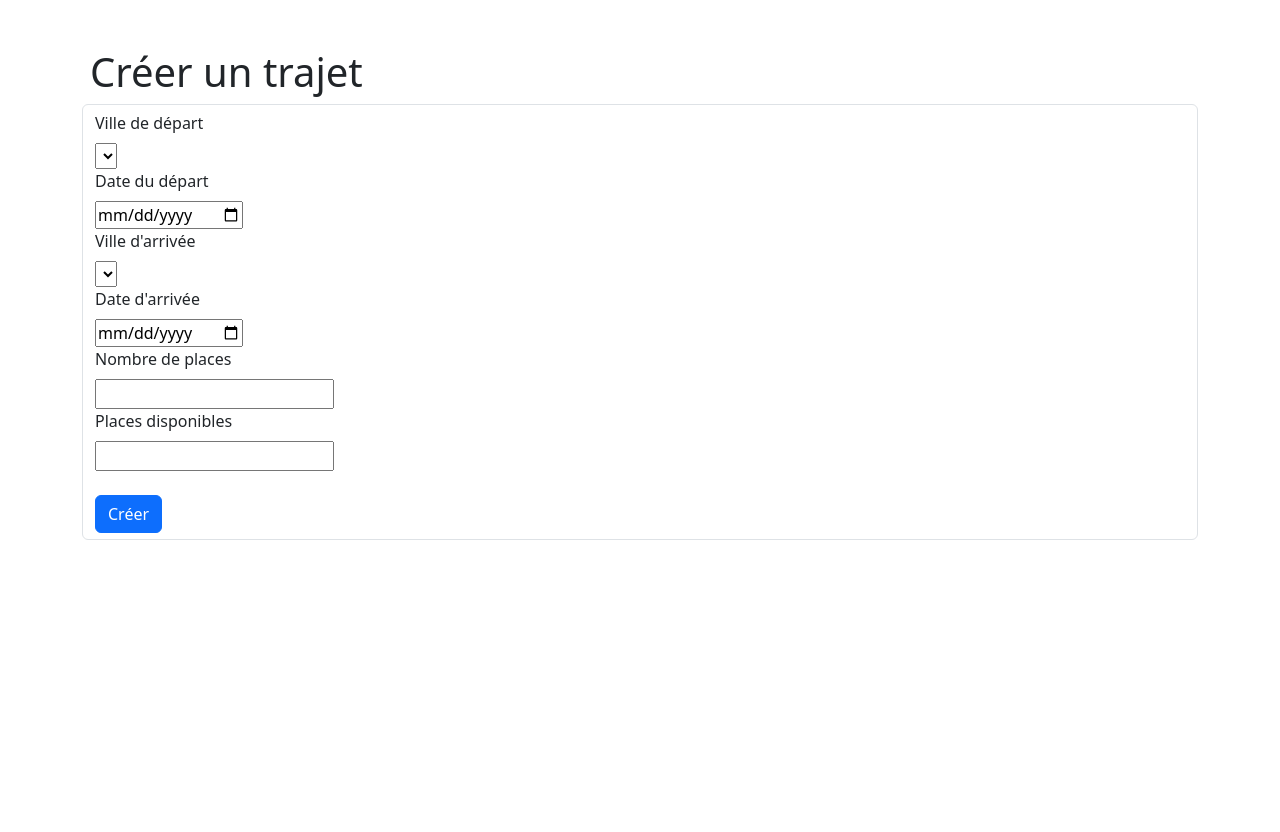
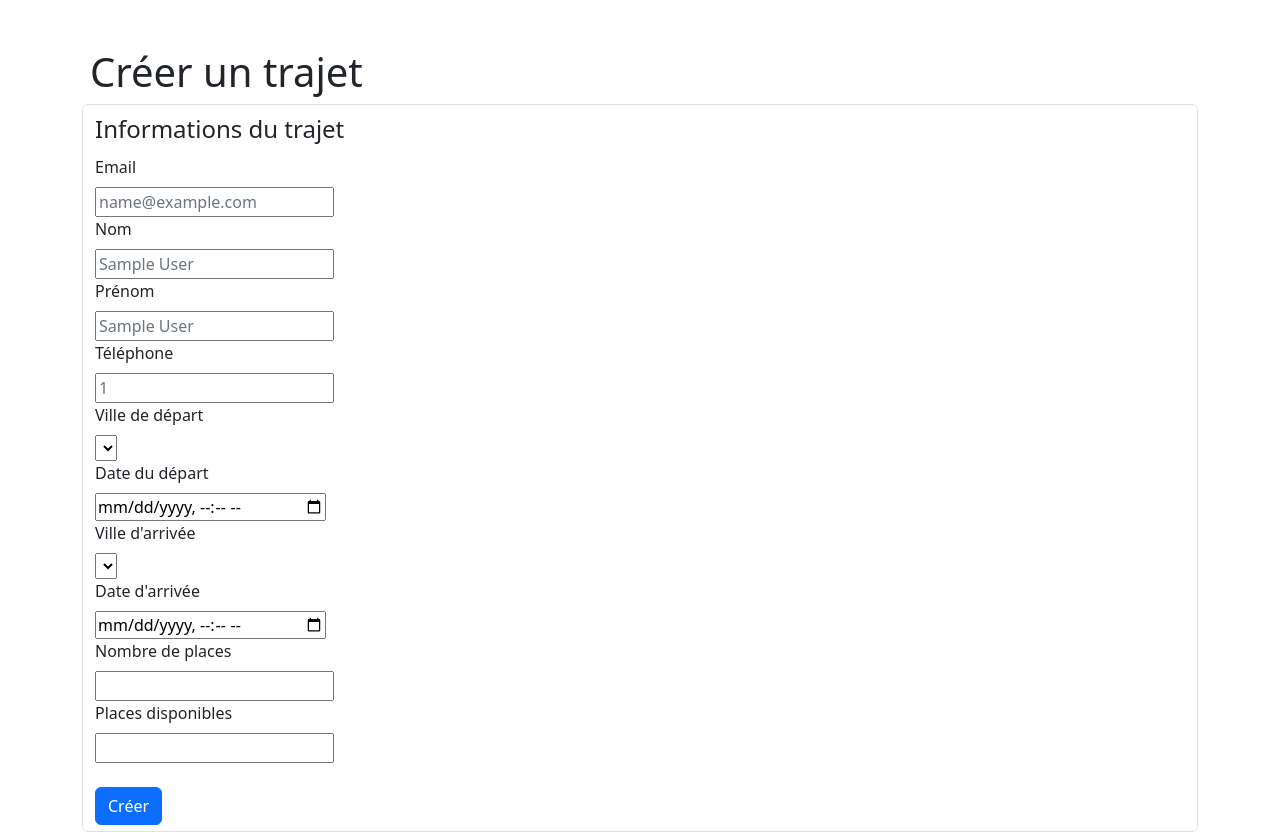
Before and after one commit to boulayM/klaxonApp, a PHP site: page /templates/creerTrajet.php in a window 1280 px wide. Before the commit the page ends 540 px from the top, so only its background shows below. Run offline with PHP 8.4, Linux system fonts and the light colour scheme; the visitor is signed in with stand-in values (Sample User, id 1); data that the repository does not hold is empty.

Commit message:
session functions

```diff
--- a/controller/trajetController.php
+++ b/controller/trajetController.php
@@ -1,5 +1,6 @@
 <?php
 require_once '../core/db.php';
+
 
 $depart = $_POST['depart'];
 $arrivee = $_POST['arrivee'];
@@ -7,9 +8,10 @@ $date_depart = $_POST['date_depart'];
 $date_arrivee = $_POST['date_arrivee'];
 $nbr_places = $_POST['nbr_places'];
 $places_dispo = $_POST['places_dispo'];
+$contact = $_SESSION['email'];
 
-$sql = "INSERT INTO trajets (depart, arrivee, date_depart, date_arrivee, nbr_places, places_dispo)
-        VALUES ('$depart', '$arrivee', '$date_depart', '$date_arrivee', '$nbr_places', '$places_dispo')";
+$sql = "INSERT INTO trajets (depart, arrivee, date_depart, date_arrivee, nbr_places, places_dispo, contact)
+        VALUES ('$depart', '$arrivee', '$date_depart', '$date_arrivee', '$nbr_places', '$places_dispo', '$_contact')";
 if ($depart == $arrivee) {
     header('Location: '.$uri.'/appKlaxon/templates/trajetError.php');
     exit();
--- a/controller/userTrajetController.php
+++ b/controller/userTrajetController.php
@@ -1,17 +1,18 @@
 <?php
 require_once '../core/db.php';
 
-// Requête pour récupérer les données
-$sql = "SELECT id, ville FROM agences ORDER BY ville ASC";
-$resultat = $conn->query($sql);
+// Start the session
+session_start();
 
-if ($resultat -> num_rows > 0) {
-    // Parcourir chaque ligne de résultat
-    while ($ligne = $resultat->fetch_assoc()) {
-        $id = $ligne['id'];
-        $ville = $ligne['ville'];
-        echo "<option value='$id'>$ville</option>";
-    }
-}
+// Set form inputs for user trajet
 
+echo '
+<label class="form-label" for="email">Email</label><br>
+<input class="text-secondary" type="text" name="email" id="email" value="'.htmlspecialchars($_SESSION['email']).' " readonly><br>
+<label class="form-label" for="nom">Nom</label><br>
+<input class="text-secondary" type="text" name="nom" id="nom" value="'.htmlspecialchars($_SESSION['nom']).'" readonly><br>
+<label class="form-label" for="prenom">Prénom</label><br>
+<input class="text-secondary" type="text" name="prenom" id="prenom" value="'.htmlspecialchars($_SESSION['prenom']).'" readonly><br>
+<label class="form-label" for="telephone">Téléphone</label><br>
+<input class="text-secondary" type="text" name="telephone" id="telephone" value="'.htmlspecialchars($_SESSION['telephone']).'"readonly><br>';
 ?>
--- a/templates/creerTrajet.php
+++ b/templates/creerTrajet.php
@@ -13,7 +13,8 @@
         <form action="/appKlaxon/controller/trajetController.php" method="post" class="form-control">
 
             <fieldset>
-
+                <legend>Informations du trajet</legend>
+                <?php include '../controller/userTrajetController.php'; ?>
 
                 <label class="form-label" for="depart">Ville de départ</label>
                 <div class="form-group">
@@ -24,7 +25,7 @@
 
                 <label class="form-label" for="dateDepart">Date du départ</label>
                 <div class="form-group mar-bot-5">
-                    <input class="form-input" type="date" name="date_depart" id="dateDepart" required>
+                    <input class="form-input" type="datetime-local" name="date_depart" id="dateDepart" required>
                 </div>
 
                 <label class="form-label" for="arrivee">Ville d'arrivée</label>
@@ -36,7 +37,7 @@
 
                 <label class="form-label" for="dateArrivee">Date d'arrivée</label>
                 <div class="form-group mar-bot-5">
-                    <input class="form-input" type="date" name="date_arrivee" id="dateArrivee" required>
+                    <input class="form-input" type="datetime-local" name="date_arrivee" id="dateArrivee" required>
                 </div>
 
                 <label class="form-label" for="nbr_places">Nombre de places</label>
--- a/templates/loginPage.php
+++ b/templates/loginPage.php
@@ -1,4 +1,6 @@
 <?php
+
+
 // We need to use sessions, so you should always initialize sessions using the below function
 session_start();
 // If the user is logged in, redirect to the home page
--- a/templates/usersPage.php
+++ b/templates/usersPage.php
@@ -16,12 +16,13 @@
                     <a href="/appKlaxon/templates/creerTrajet.php">Créer un trajet</a>
                 </button>
                 <button class="btn btn-outline-success btn-lg">
-                    <a href="/appKlaxon/templates/loginPage.php">Déconnexion</a>
+                    <a href="../core/logout.php">Déconnexion</a>
                 </button>
             </div>
         </div>
     </nav>
+</header>
 <body>
-    <!-- Additional content can be added here -->
+    <?php include '../controller/homeController.php'; ?>
 </body>
 </html>
```
Also changed, not shown: controller/homeController.php (+13 -4 lines), core/logout.php (added, +23 -0 lines), core/session.php (+38 -9 lines).
